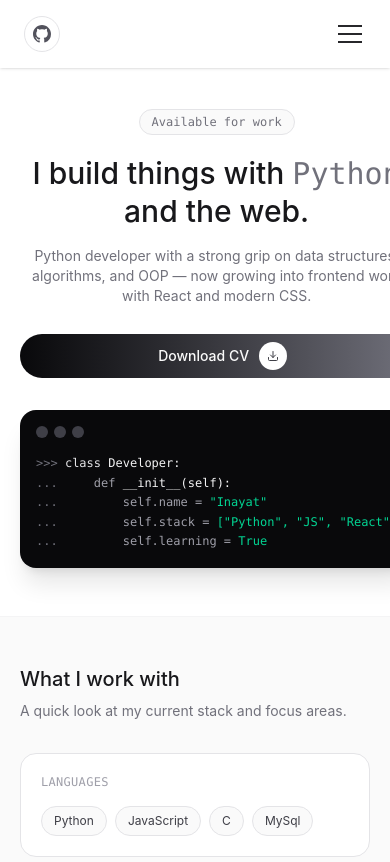
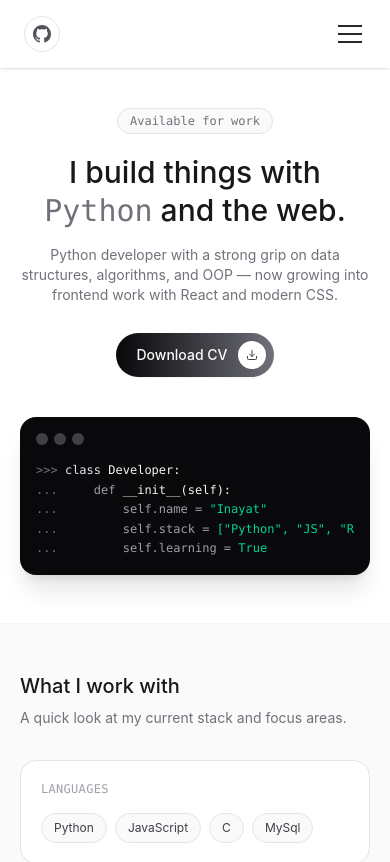
Before and after one commit to INAYAT-ULLAH67/Portfolio, a React app: page / in a window 390 px wide. Shown: the top 862 px of the page. Built offline with nearby package versions, Linux system fonts and the light colour scheme; the HTML template or start-up script is replaced by a standard one.

Commit message:
fix: move profile pictures to public folder for production tracking

```diff
--- a/src/components/About/About.jsx
+++ b/src/components/About/About.jsx
@@ -11,7 +11,7 @@
             <div className="w-40 h-40 sm:w-48 sm:h-48 rounded-2xl bg-zinc-100 border border-zinc-200 flex items-center justify-center text-zinc-400 text-sm font-mono">
 
             <img
-                src="/inayat4_full.jpg"
+                src="/inayat_full.jpg"
                 alt="Inayat Ullah"
                 className="w-48 h-48 sm:w-64 sm:h-64 md:w-80 md:h-80 rounded-2xl object-cover border border-zinc-200/80 shadow-xl"
                 loading="lazy"
--- a/src/components/Home/Home.jsx
+++ b/src/components/Home/Home.jsx
@@ -29,27 +29,28 @@
   return (
     <div className="bg-white overflow-x-hidden">
       {/* Hero */}
+{/* Hero */}
       <section className="px-5 sm:px-6 md:px-12 lg:px-24 xl:px-40 pt-10 sm:pt-16 md:pt-24 pb-12 sm:pb-20 md:pb-28">
-        <div className="grid md:grid-cols-2 gap-8 md:gap-12 items-center">
+        <div className="grid grid-cols-1 md:grid-cols-2 gap-10 md:gap-12 items-center">
+
           {/* Left: intro */}
-          <div className="text-center md:text-left">
+          <div className="flex flex-col items-center text-center md:items-start md:text-left">
             <span className="inline-block px-3 py-1 rounded-full bg-zinc-50 border border-zinc-200 text-xs font-mono text-zinc-500 mb-5 sm:mb-6">
               Available for work
             </span>
-            <h1 className="text-3xl sm:text-4xl md:text-5xl font-medium text-zinc-900 leading-tight mb-4">
+            <h1 className="text-3xl sm:text-4xl md:text-5xl font-medium text-zinc-900 leading-tight mb-4 w-full">
               I build things with{' '}
               <span className="font-mono text-zinc-500">Python</span> and the web.
             </h1>
-            <p className="text-zinc-500 text-sm sm:text-base md:text-lg mb-7 sm:mb-8 max-w-md mx-auto md:mx-0">
+            <p className="text-zinc-500 text-sm sm:text-base md:text-lg mb-7 sm:mb-8 max-w-md w-full">
               Python developer with a strong grip on data structures, algorithms,
               and OOP — now growing into frontend work with React and modern CSS.
             </p>
 
-            {/* FIXED: Readded the missing opening <a> tag here */}
             <a
               href="/resume.pdf"
               download
-              className="w-full sm:w-auto inline-flex items-center justify-center gap-2.5 bg-linear-to-r from-zinc-950 to-zinc-500 text-zinc-50 hover:text-zinc-200 text-sm font-medium pl-5 pr-2 py-2 rounded-full transition-colors"
+              className="inline-flex items-center justify-center gap-2.5 bg-linear-to-r from-zinc-950 to-zinc-500 text-zinc-50 hover:text-zinc-200 text-sm font-medium pl-5 pr-2 py-2 rounded-full transition-colors shadow-xs"
             >
               Download CV
               <span className="w-7 h-7 rounded-full bg-white flex items-center justify-center shrink-0">
@@ -63,7 +64,7 @@
           </div>
 
           {/* Right: terminal card */}
-          <div className="bg-zinc-950 rounded-2xl p-4 sm:p-6 shadow-xl w-full max-w-md mx-auto md:max-w-none">
+          <div className="bg-zinc-950 rounded-2xl p-4 sm:p-6 shadow-xl w-full max-w-md md:max-w-none mx-auto">
             <div className="flex gap-1.5 mb-4">
               <span className="w-3 h-3 rounded-full bg-zinc-700"></span>
               <span className="w-3 h-3 rounded-full bg-zinc-700"></span>
```
